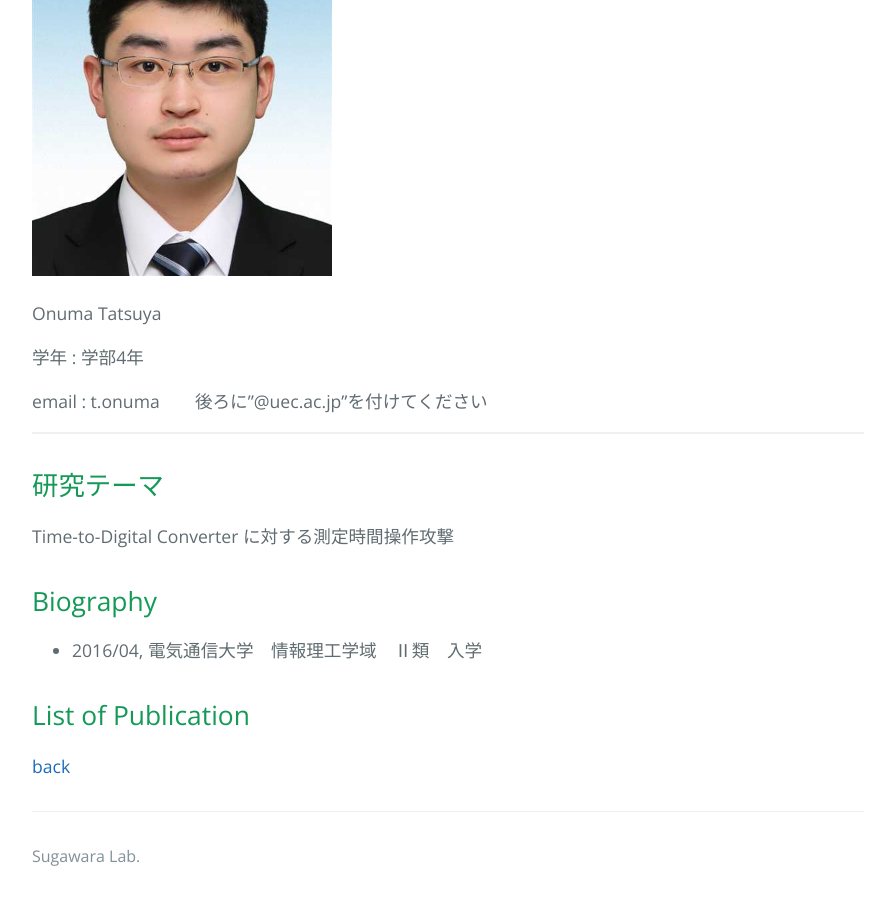
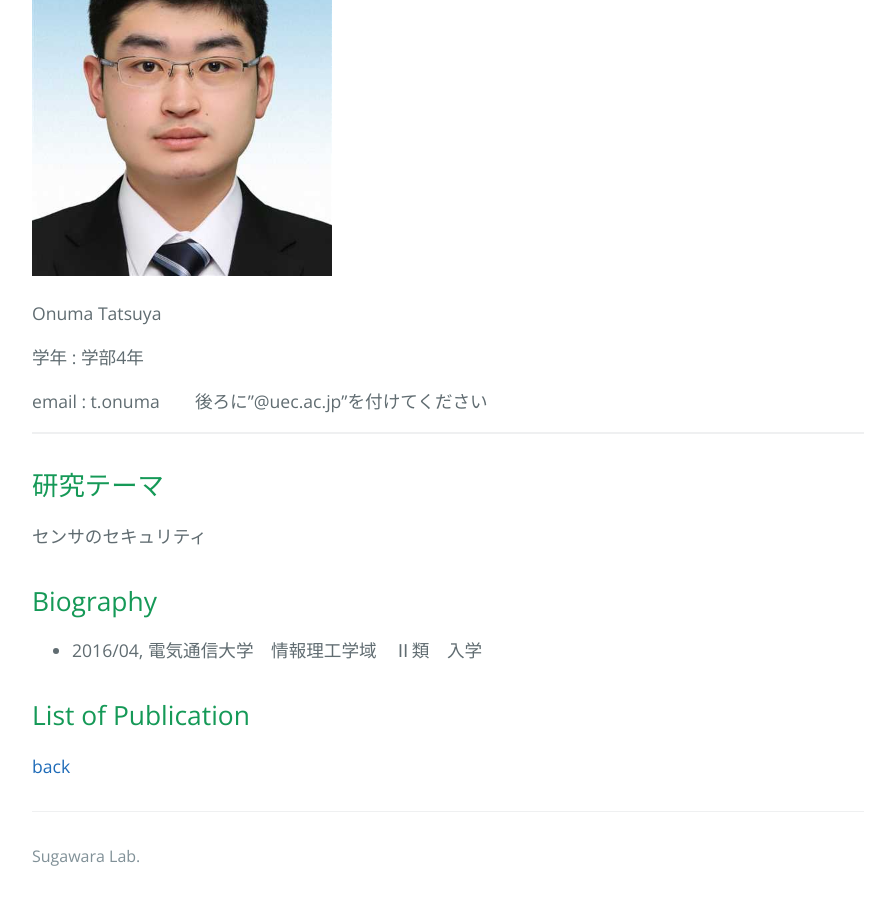
Before and after one commit to sugawara-bbbb/weblab, a Jekyll site: the page built from onuma.md, in a window 1280 px wide and 900 px high, scrolled down 609 px. Shown: the whole window, without its empty margins (192-1087 px from the left). Built offline with Jekyll 4.4.1, drawn with Linux system fonts in a browser that asks for light colours; our own code applies the rules of GitHub Pages for plain Markdown files.

Commit message:
[Modify] onuma.md

```diff
--- a/onuma.md
+++ b/onuma.md
@@ -16,7 +16,7 @@ email : t.onuma　　後ろに”@uec.ac.jp”を付けてください
 
 
 ## 研究テーマ
-Time-to-Digital Converter に対する測定時間操作攻撃
+センサのセキュリティ
 
 ## Biography
 - 2016/04, 電気通信大学　情報理工学域　Ⅱ類　入学
```
